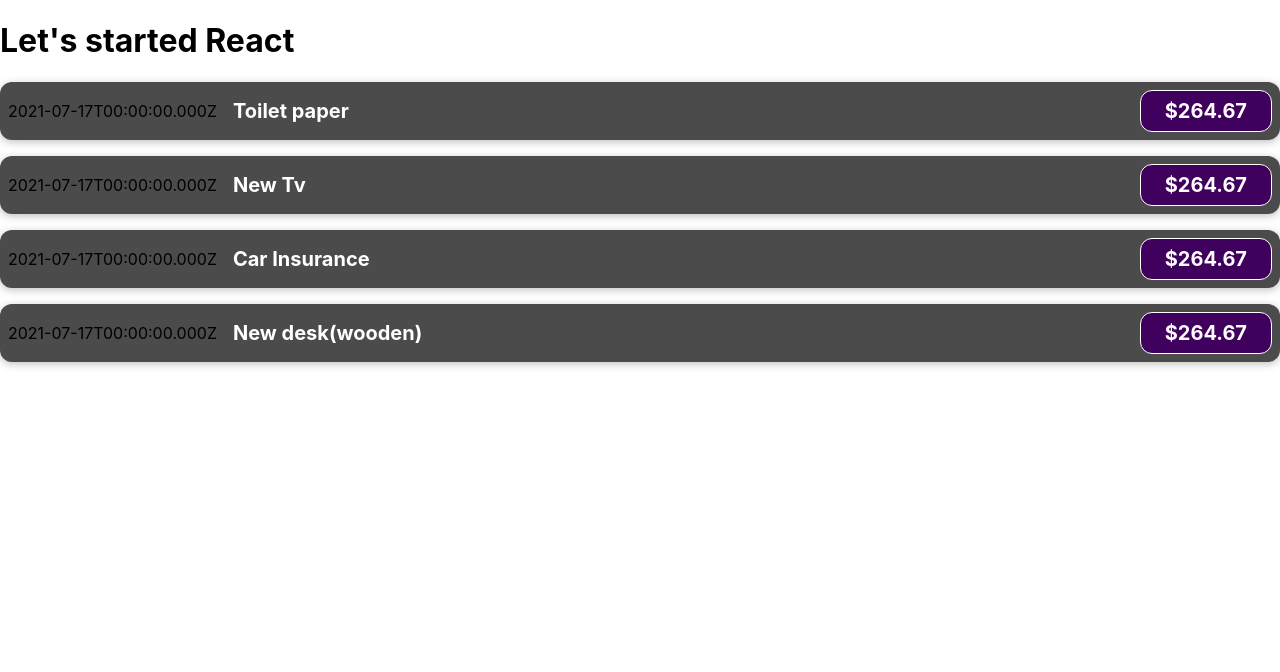
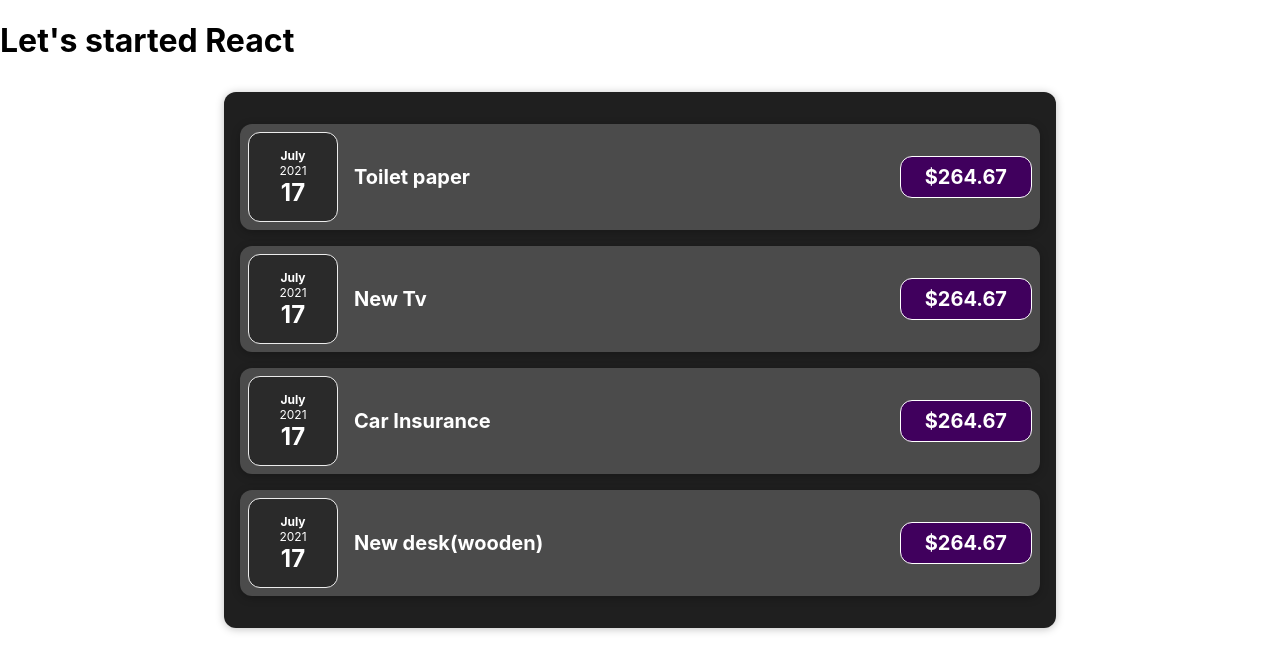
Before and after one commit to Visakhprajan/react-complete-guide, a React (Create React App) app: page / in a window 1280 px wide. Shown: the top 672 px of the page. Built offline with nearby package versions, Linux system fonts and the light colour scheme.

Commit message:
component development

```diff
--- a/src/App.js
+++ b/src/App.js
@@ -1,7 +1,7 @@
-import ExpenseItem from './component/ExpenseItem';
+import Expenses from './component/Expenses';
 
 function App() {
-  const expenses = [
+    const expenses = [
     { id: 'e1', title: 'Toilet paper', amount: 264.67, date: new Date(2021, 6, 17) },
     { id: 'e2', title: 'New Tv', amount: 264.67, date: new Date(2021, 6, 17) },
     { id: 'e3', title: 'Car Insurance', amount: 264.67, date: new Date(2021, 6, 17) },
@@ -10,26 +10,7 @@
   return (
     <div className="App">
       <h1>Let's started React</h1>
-      <ExpenseItem
-        title={expenses[0].title}
-        amount={expenses[0].amount}
-        date={expenses[0].date}>
-      </ExpenseItem>
-      <ExpenseItem
-        title={expenses[1].title}
-        amount={expenses[1].amount}
-        date={expenses[1].date}>
-      </ExpenseItem>
-      <ExpenseItem
-        title={expenses[2].title}
-        amount={expenses[2].amount}
-        date={expenses[2].date}>
-      </ExpenseItem>
-      <ExpenseItem
-        title={expenses[3].title}
-        amount={expenses[3].amount}
-        date={expenses[3].date}>
-      </ExpenseItem>
+      <Expenses items={expenses} />
     </div>
   );
 }
--- /dev/null
+++ b/src/component/ExpenseDate.css
@@ -0,0 +1,26 @@
+.expense-date {
+  display: flex;
+  flex-direction: column;
+  width: 5.5rem;
+  height: 5.5rem;
+  border: 1px solid #ececec;
+  background-color: #2a2a2a;
+  color: white;
+  border-radius: 12px;
+  align-items: center;
+  justify-content: center;
+}
+
+.expense-date__month {
+  font-size: 0.75rem;
+  font-weight: bold;
+}
+
+.expense-date__year {
+  font-size: 0.75rem;
+}
+
+.expense-date__day {
+  font-size: 1.5rem;
+  font-weight: bold;
+}
--- /dev/null
+++ b/src/component/ExpenseDate.js
@@ -0,0 +1,16 @@
+import './ExpenseDate.css';
+
+const ExpenseDate = (props) => {
+  const month = props.date.toLocaleString('en-GB', { month: 'long' });
+  const day = props.date.toLocaleString('en-GB', { day: '2-digit' });
+  const year = props.date.getFullYear();
+  return (
+    <div className="expense-date">
+      <div className="expense-date__month">{month}</div>
+      <div className="expense-date__year">{year}</div>
+      <div className="expense-date__day">{day}</div>
+    </div>
+  )
+}
+
+export default ExpenseDate
--- a/src/component/ExpenseItem.js
+++ b/src/component/ExpenseItem.js
@@ -1,13 +1,15 @@
-import React from 'react'
+import React from 'react';
+import ExpenseDate from './ExpenseDate';
 
 import './ExpenseItem.css';
 
 const ExpenseItem = (props) => {
+
   return (
     <div className="expense-item">
-      <div>{props.date.toISOString()}</div>
+      <ExpenseDate date={props.date}/>
       <div className="expense-item__description">
-        <h2>{props.title }</h2>
+        <h2>{props.title}</h2>
         <div className="expense-item__price">${props.amount}</div>
       </div>
     </div>
--- /dev/null
+++ b/src/component/Expenses.css
@@ -0,0 +1,9 @@
+.expenses {
+  padding: 1rem;
+  background-color: rgb(31, 31, 31);
+  margin: 2rem auto;
+  width: 50rem;
+  max-width: 95%;
+  border-radius: 12px;
+  box-shadow: 0 1px 8px rgba(0, 0, 0, 0.25);
+}
--- /dev/null
+++ b/src/component/Expenses.js
@@ -0,0 +1,32 @@
+import ExpenseItem from './ExpenseItem';
+
+import './Expenses.css';
+
+const Expenses = (props) => {
+  return (
+    <div className="expenses">
+      <ExpenseItem
+        title={props.items[0].title}
+        amount={props.items[0].amount}
+        date={props.items[0].date}>
+      </ExpenseItem>
+      <ExpenseItem
+        title={props.items[1].title}
+        amount={props.items[1].amount}
+        date={props.items[1].date}>
+      </ExpenseItem>
+      <ExpenseItem
+        title={props.items[2].title}
+        amount={props.items[2].amount}
+        date={props.items[2].date}>
+      </ExpenseItem>
+      <ExpenseItem
+        title={props.items[3].title}
+        amount={props.items[3].amount}
+        date={props.items[3].date}>
+      </ExpenseItem>
+    </div>
+  )
+}
+
+export default Expenses
```
